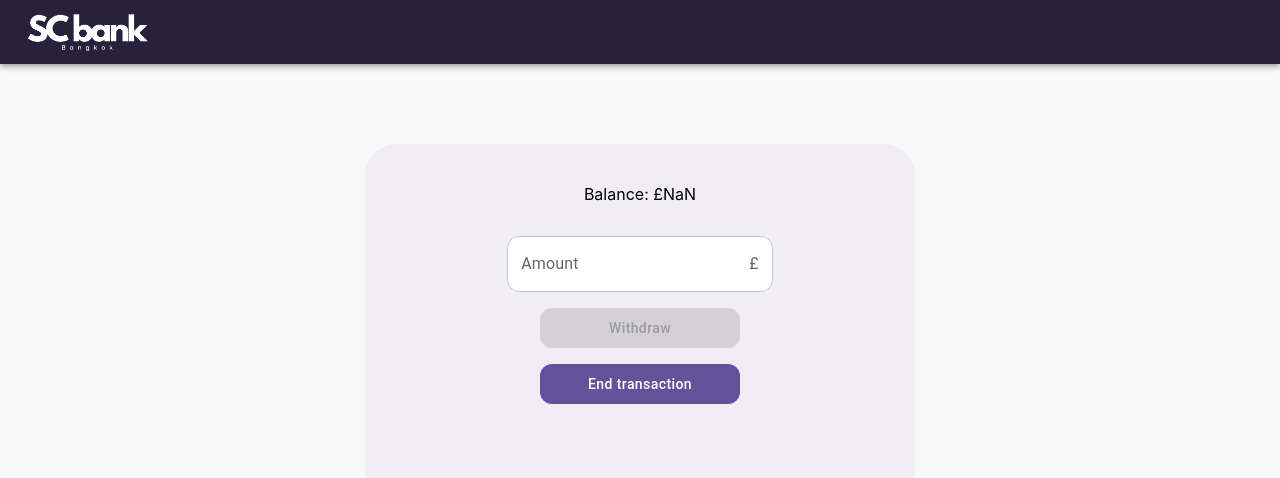
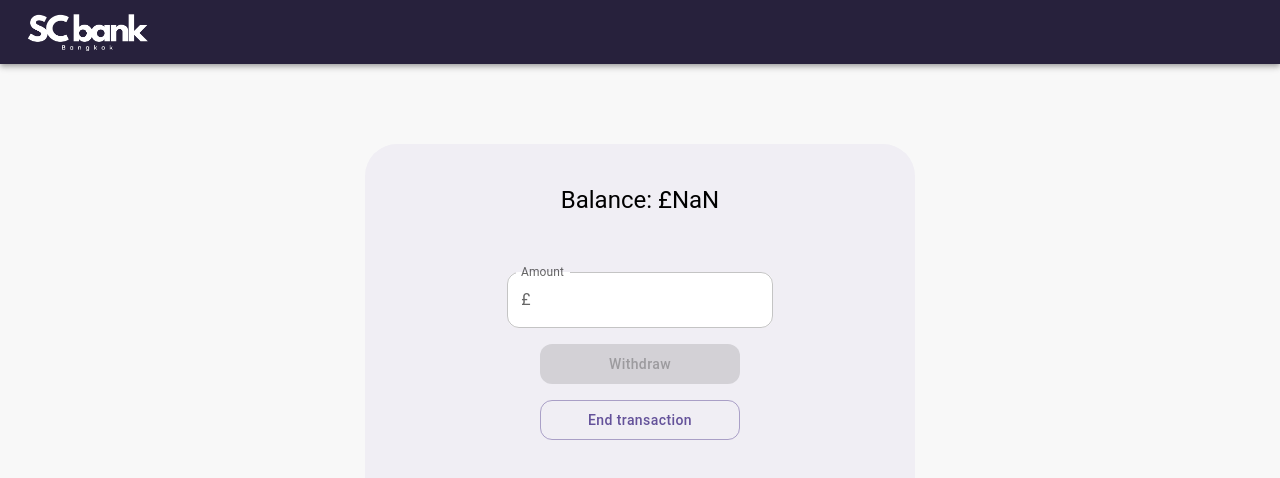
Before and after one commit to yverenoir/atm-web-app, a React (Create React App) app: page /withdraw in a window 1280 px wide. Shown: the top 478 px of the page. Built offline with nearby package versions, Linux system fonts and the light colour scheme.

Commit message:
feat: extract error messages and create component for errors

```diff
--- a/src/CollectCard.tsx
+++ b/src/CollectCard.tsx
@@ -15,7 +15,7 @@ function WithdrawSuccess() {
     return (
         <Grid container direction={"column"} spacing={2} justifyContent={"center"} alignItems={"center"}>
             <Grid item>
-                <Typography>Please take your card.</Typography>
+                <Typography variant={"h5"}>Please take your card</Typography>
             </Grid>
             <Grid item>
                 <div className={"icon-container"}>
--- /dev/null
+++ b/src/ErrorMsg.tsx
@@ -0,0 +1,12 @@
+import React from 'react';
+import './App.css';
+import {Typography} from "@mui/material";
+
+function ErrorMsg(props: { msg: string }) {
+
+    return (
+        <Typography variant={"body2"}>{props.msg}</Typography>
+    );
+}
+
+export default ErrorMsg;
--- a/src/ExitButton.tsx
+++ b/src/ExitButton.tsx
@@ -12,7 +12,7 @@ function ExitButton() {
     }
 
     return (
-        <Button variant={"contained"} onClick={onEndTransaction}>End transaction</Button>
+        <Button variant={"outlined"} onClick={onEndTransaction}>End transaction</Button>
     );
 }
 
--- a/src/InsertCard.tsx
+++ b/src/InsertCard.tsx
@@ -2,7 +2,7 @@ import React, {useEffect} from 'react';
 import './App.css';
 import {useNavigate} from "react-router-dom";
 import insert from './insert-card.gif';
-import {Grid} from "@mui/material"; // Tell webpack this JS file uses this image
+import {Grid, Typography} from "@mui/material"; // Tell webpack this JS file uses this image
 
 function InsertCard() {
     const navigate = useNavigate();
@@ -13,7 +13,12 @@ function InsertCard() {
     );
 
     return (
-        <Grid container justifyContent={"center"} alignItems={"center"}>
+        <Grid container direction={"column"} alignItems={"center"} spacing={2}>
+            <Grid item>
+                <Typography variant={"h5"}>
+                    Please insert your card
+                </Typography>
+            </Grid>
             <Grid item>
                 <div className={"icon-container"}>
                     <img className={"insert-card-icon"} src={insert} alt="insertCard"/>
--- a/src/Pin.tsx
+++ b/src/Pin.tsx
@@ -2,6 +2,8 @@ import React, {useState} from 'react';
 import './App.css';
 import {Button, Grid, TextField, Typography} from '@mui/material';
 import {useNavigate} from "react-router-dom";
+import ErrorMsg from "./ErrorMsg";
+import {messages} from "./messages";
 
 function Pin() {
 
@@ -9,6 +11,7 @@ function Pin() {
     const [showPinErrorMsg, setShowPinErrorMsg] = useState(false);
 
     const navigate = useNavigate();
+    const nameOfCustomer = "Pompom";
 
     async function onPinSubmit(e: any) {
         e.preventDefault();
@@ -41,13 +44,13 @@ function Pin() {
     return (
         <Grid container direction={"column"} alignItems={"center"} spacing={2}>
             <Grid item>
-                <Typography variant={"h4"}>Hey Pompom, welcome back! </Typography>
-                <Typography variant={"h6"}>Please enter your PIN</Typography>
+                <Typography variant={"h5"} p={3}>Hey {nameOfCustomer}, welcome back! </Typography>
+                <Typography variant={"h5"}>Please enter your PIN</Typography>
             </Grid>
             <form onSubmit={onPinSubmit}>
                 <Grid container direction={"column"} alignItems={"center"} spacing={2}>
                     <Grid item>
-                        {showPinErrorMsg && <Typography>The PIN entered is wrong, please try again</Typography>}
+                        {showPinErrorMsg && <ErrorMsg msg={messages.wrongPin}/>}
                     </Grid>
                     <Grid item>
                         <TextField id="outlined-basic" label="Pin" variant="outlined" type={"password"} value={pin}
--- a/src/WithdrawSuccess.tsx
+++ b/src/WithdrawSuccess.tsx
@@ -17,7 +17,7 @@ function WithdrawSuccess() {
     return (
         <Grid container direction={"column"} spacing={2} justifyContent={"center"} alignItems={"center"}>
             <Grid item>
-                <Typography>Your cash is ready, please collect.</Typography>
+                <Typography variant={"h5"}>Your cash is ready</Typography>
             </Grid>
             <Grid item>
                 <div className={"icon-container"}>
--- a/src/Withdrawal.tsx
+++ b/src/Withdrawal.tsx
@@ -1,9 +1,11 @@
 import React, {useEffect, useState} from 'react';
 import './App.css';
 import {useLocation, useNavigate} from "react-router-dom";
-import {Button, Grid, InputAdornment, TextField} from "@mui/material";
+import {Button, Grid, InputAdornment, TextField, Typography} from "@mui/material";
 import {getTotal, withdraw as withdrawFromVault} from "./vault";
 import ExitButton from "./ExitButton";
+import ErrorMsg from "./ErrorMsg";
+import {messages} from "./messages";
 
 function Withdrawal() {
     const location = useLocation();
@@ -101,16 +103,17 @@ function Withdrawal() {
     return (
         <Grid container direction={"column"} alignItems={"center"} spacing={2}>
             <Grid item>
-                Balance: £{balance}
+                <Typography variant={"h5"}>
+                    Balance: £{balance}
+                </Typography>
             </Grid>
             <Grid item>
-                {showAmountInsufficientMsg && <div>Requested amount is bigger than allowed withdrawal amount</div>}
-                {showOverdraftMsg &&
-                    <div>Requested amount is bigger than actual balance, you will be going into minus after this
-                        withdrawal</div>}
-                {showAmountNotPossibleMsg &&
-                    <div>You can only draw a multiple of 5</div>}
-                {withdrawUnsuccessfulMsg && <div>Requested amount cannot be withdrawn.</div>}
+                <Grid container direction={"column"} spacing={1}>
+                    <Grid item>{showAmountNotPossibleMsg && <ErrorMsg msg={messages.illegalAmount}/>}</Grid>
+                    <Grid item>{showOverdraftMsg && <ErrorMsg msg={messages.overdraft}/>}</Grid>
+                    <Grid item>{showAmountInsufficientMsg && <ErrorMsg msg={messages.amountInsufficient}/>}</Grid>
+                    <Grid item>{withdrawUnsuccessfulMsg && <ErrorMsg msg={messages.withdrawUnsuccessful}/>}</Grid>
+                </Grid>
             </Grid>
             <Grid item>
                 <form onSubmit={onWithdrawSubmit}>
@@ -119,7 +122,7 @@ function Withdrawal() {
                             <TextField label="Amount" variant="outlined" type={"number"} value={amount}
                                        onChange={handleAmountChange}
                                        InputProps={{
-                                           endAdornment: <InputAdornment position="end">£</InputAdornment>,
+                                           startAdornment: <InputAdornment position="start">£</InputAdornment>,
                                        }}/>
                         </Grid>
                         <Grid item>
--- /dev/null
+++ b/src/messages.ts
@@ -0,0 +1,7 @@
+export const messages = {
+    amountInsufficient: "Your requested amount is bigger than the allowed withdrawal amount",
+    overdraft: "Your requested amount is bigger than your balance, you will be going into minus after this withdrawal",
+    withdrawUnsuccessful: "Your requested amount cannot be withdrawn",
+    illegalAmount: "We can only dispense a multiple of 5, please chose a different amount",
+    wrongPin: "The PIN entered is wrong, please try again",
+}
--- a/src/theme/index.ts
+++ b/src/theme/index.ts
@@ -16,6 +16,9 @@ export const theme = createTheme({
                     boxShadow: "none",
                     textTransform: "none",
                     color: "white",
+                },
+                outlined: {
+                    color: '#64529A',
                 }
             }
         },
@@ -33,6 +36,6 @@ export const theme = createTheme({
                     backgroundColor: '#27213C',
                 }
             }
-        }
+        },
     }
 });
```
